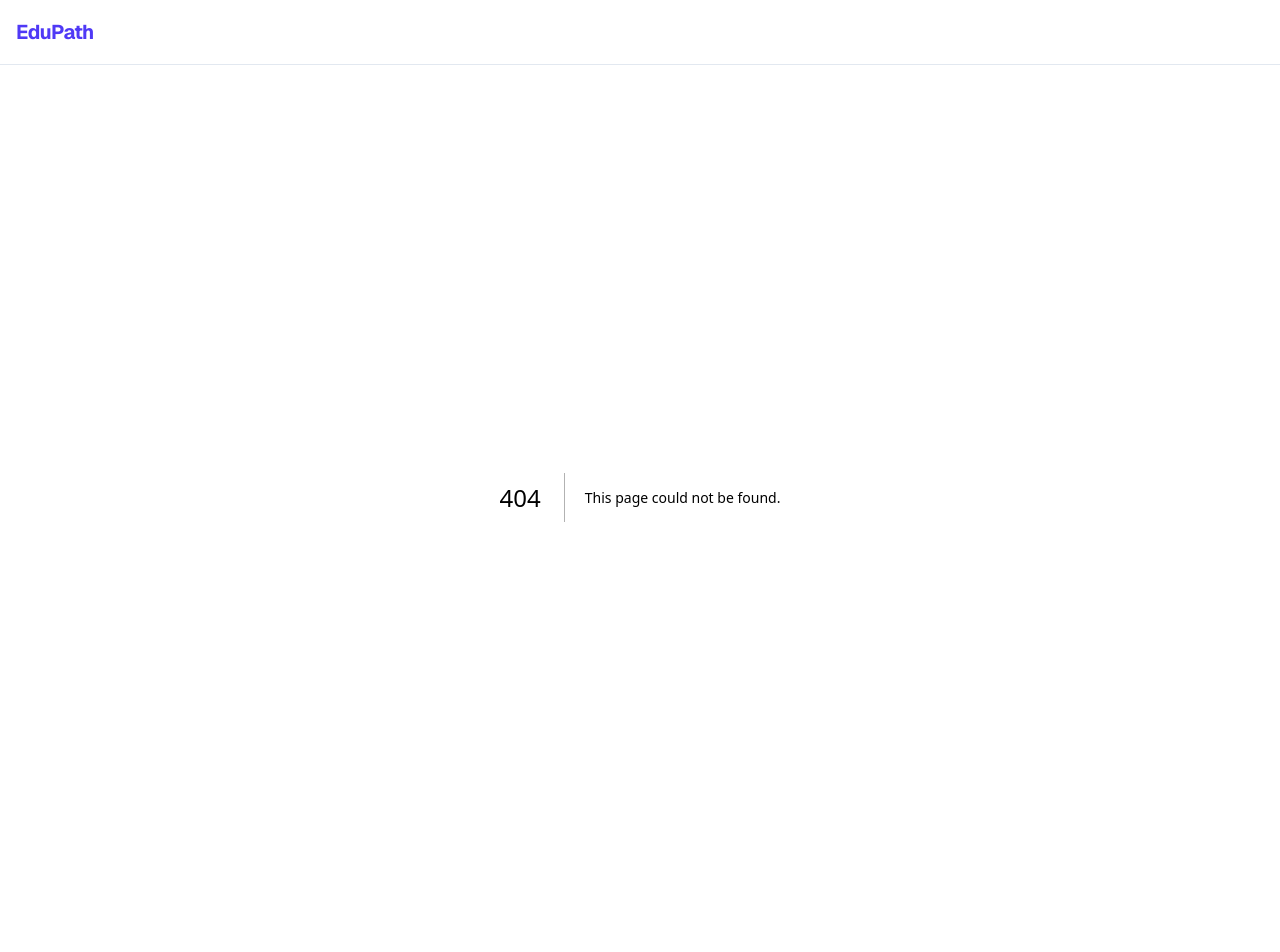
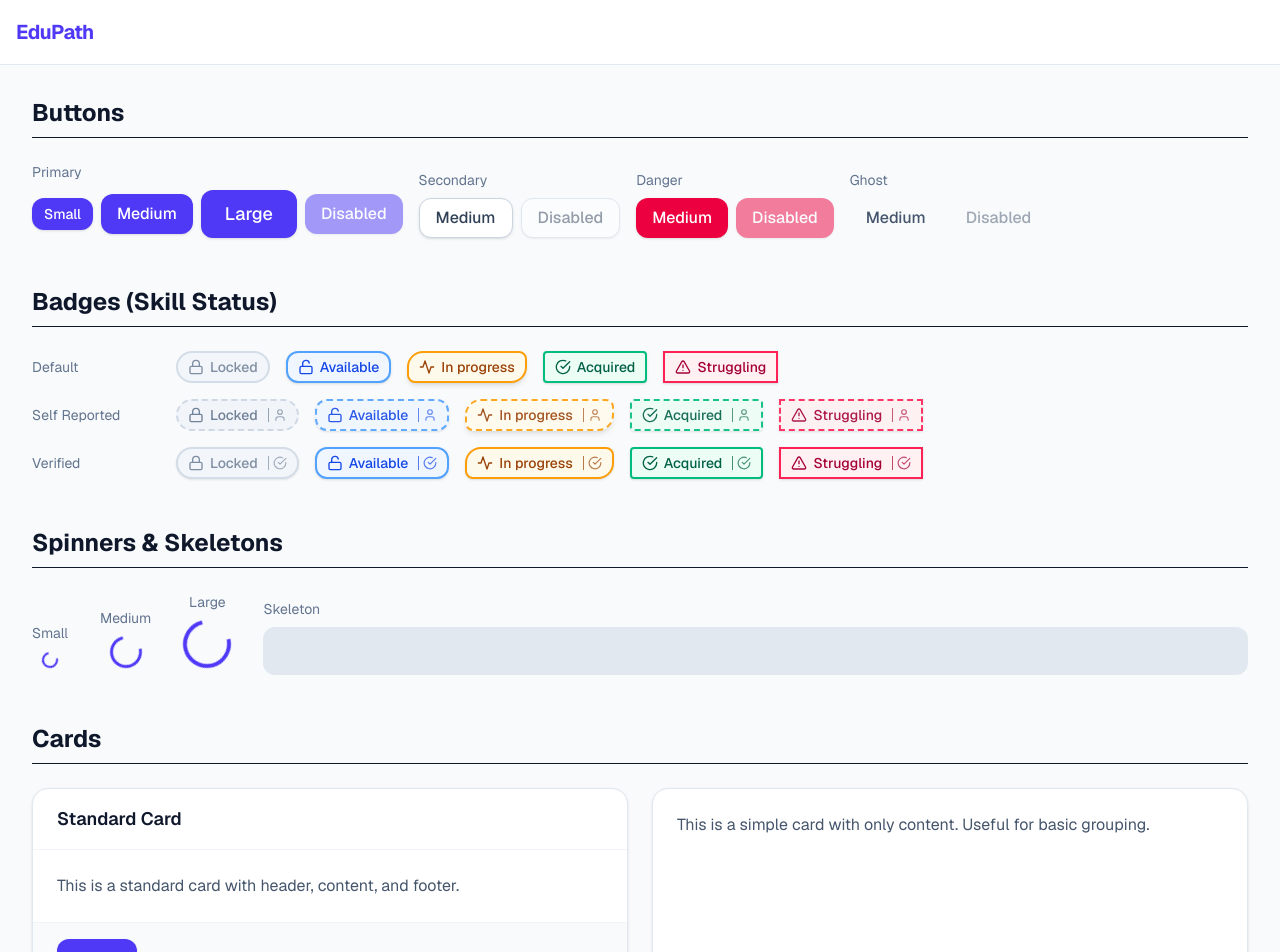
Before and after one commit to moncbj/hackathon-agentic-ai-2026, a Next.js app in the folder edupath/: page /dev/components in a window 1280 px wide. Before the commit this address had no page. Shown: the top 952 px of the page. Before the commit the page ends 929 px from the top, so only its background shows below. Built offline with nearby package versions, Linux system fonts and the light colour scheme.

Commit message:
chore(ui): add dev-only components preview page

```diff
--- /dev/null
+++ b/edupath/app/dev/components/page.tsx
@@ -0,0 +1,160 @@
+import React from 'react';
+import { notFound } from 'next/navigation';
+import { Button } from '@/components/ui/button';
+import { Card, CardHeader, CardTitle, CardContent, CardFooter } from '@/components/ui/card';
+import { Badge } from '@/components/ui/badge';
+import { Spinner, Skeleton } from '@/components/ui/spinner';
+import { EmptyState } from '@/components/ui/empty-state';
+import { ErrorState } from '@/components/ui/error-state';
+import { Alert } from '@/components/ui/alert';
+
+export default function DevComponentsPage() {
+  if (process.env.NODE_ENV === 'production') {
+    notFound();
+  }
+
+  return (
+    <div className="space-y-12 pb-24">
+      <div>
+        <h2 className="text-2xl font-bold mb-6 border-b pb-2">Buttons</h2>
+        <div className="flex flex-wrap gap-4 items-end">
+          <div className="space-y-2">
+            <div className="text-sm text-slate-500">Primary</div>
+            <div className="flex gap-2 items-center">
+              <Button variant="primary" size="sm">Small</Button>
+              <Button variant="primary" size="md">Medium</Button>
+              <Button variant="primary" size="lg">Large</Button>
+              <Button variant="primary" disabled>Disabled</Button>
+            </div>
+          </div>
+          <div className="space-y-2">
+            <div className="text-sm text-slate-500">Secondary</div>
+            <div className="flex gap-2 items-center">
+              <Button variant="secondary" size="md">Medium</Button>
+              <Button variant="secondary" disabled>Disabled</Button>
+            </div>
+          </div>
+          <div className="space-y-2">
+            <div className="text-sm text-slate-500">Danger</div>
+            <div className="flex gap-2 items-center">
+              <Button variant="danger" size="md">Medium</Button>
+              <Button variant="danger" disabled>Disabled</Button>
+            </div>
+          </div>
+          <div className="space-y-2">
+            <div className="text-sm text-slate-500">Ghost</div>
+            <div className="flex gap-2 items-center">
+              <Button variant="ghost" size="md">Medium</Button>
+              <Button variant="ghost" disabled>Disabled</Button>
+            </div>
+          </div>
+        </div>
+      </div>
+
+      <div>
+        <h2 className="text-2xl font-bold mb-6 border-b pb-2">Badges (Skill Status)</h2>
+        <div className="space-y-4">
+          <div className="flex flex-wrap gap-4 items-center">
+            <div className="w-32 text-sm text-slate-500">Default</div>
+            <Badge status="locked" />
+            <Badge status="available" />
+            <Badge status="in_progress" />
+            <Badge status="acquired" />
+            <Badge status="struggling" />
+          </div>
+          <div className="flex flex-wrap gap-4 items-center">
+            <div className="w-32 text-sm text-slate-500">Self Reported</div>
+            <Badge status="locked" verification="self_reported" />
+            <Badge status="available" verification="self_reported" />
+            <Badge status="in_progress" verification="self_reported" />
+            <Badge status="acquired" verification="self_reported" />
+            <Badge status="struggling" verification="self_reported" />
+          </div>
+          <div className="flex flex-wrap gap-4 items-center">
+            <div className="w-32 text-sm text-slate-500">Verified</div>
+            <Badge status="locked" verification="verified" />
+            <Badge status="available" verification="verified" />
+            <Badge status="in_progress" verification="verified" />
+            <Badge status="acquired" verification="verified" />
+            <Badge status="struggling" verification="verified" />
+          </div>
+        </div>
+      </div>
+
+      <div>
+        <h2 className="text-2xl font-bold mb-6 border-b pb-2">Spinners & Skeletons</h2>
+        <div className="flex flex-wrap gap-8 items-end">
+          <div className="space-y-2 text-center">
+            <div className="text-sm text-slate-500">Small</div>
+            <Spinner size="sm" />
+          </div>
+          <div className="space-y-2 text-center">
+            <div className="text-sm text-slate-500">Medium</div>
+            <Spinner size="md" />
+          </div>
+          <div className="space-y-2 text-center">
+            <div className="text-sm text-slate-500">Large</div>
+            <Spinner size="lg" />
+          </div>
+          <div className="space-y-2 flex-1 min-w-[200px]">
+            <div className="text-sm text-slate-500">Skeleton</div>
+            <Skeleton className="h-12 w-full" />
+          </div>
+        </div>
+      </div>
+
+      <div>
+        <h2 className="text-2xl font-bold mb-6 border-b pb-2">Cards</h2>
+        <div className="grid grid-cols-1 md:grid-cols-2 gap-6">
+          <Card>
+            <CardHeader>
+              <CardTitle>Standard Card</CardTitle>
+            </CardHeader>
+            <CardContent>
+              <p className="text-slate-600">This is a standard card with header, content, and footer.</p>
+            </CardContent>
+            <CardFooter>
+              <Button variant="primary">Action</Button>
+            </CardFooter>
+          </Card>
+          <Card>
+            <CardContent>
+              <p className="text-slate-600">This is a simple card with only content. Useful for basic grouping.</p>
+            </CardContent>
+          </Card>
+        </div>
+      </div>
+
+      <div>
+        <h2 className="text-2xl font-bold mb-6 border-b pb-2">Empty State</h2>
+        <EmptyState />
+      </div>
+
+      <div>
+        <h2 className="text-2xl font-bold mb-6 border-b pb-2">Error State</h2>
+        <div className="grid grid-cols-1 md:grid-cols-2 gap-6">
+          <ErrorState />
+          <ErrorState onRetry={() => alert('Retry clicked')} />
+        </div>
+      </div>
+
+      <div>
+        <h2 className="text-2xl font-bold mb-6 border-b pb-2">Alerts</h2>
+        <div className="space-y-4">
+          <Alert variant="info" title="Information">
+            This is an informative alert that tells you something useful.
+          </Alert>
+          <Alert variant="warning" title="Warning">
+            This is a warning alert. You should probably pay attention.
+          </Alert>
+          <Alert variant="success" title="Success">
+            This is a success alert. Everything went perfectly!
+          </Alert>
+          <Alert variant="error" title="Error">
+            This is an error alert. Something went terribly wrong.
+          </Alert>
+        </div>
+      </div>
+    </div>
+  );
+}
```
